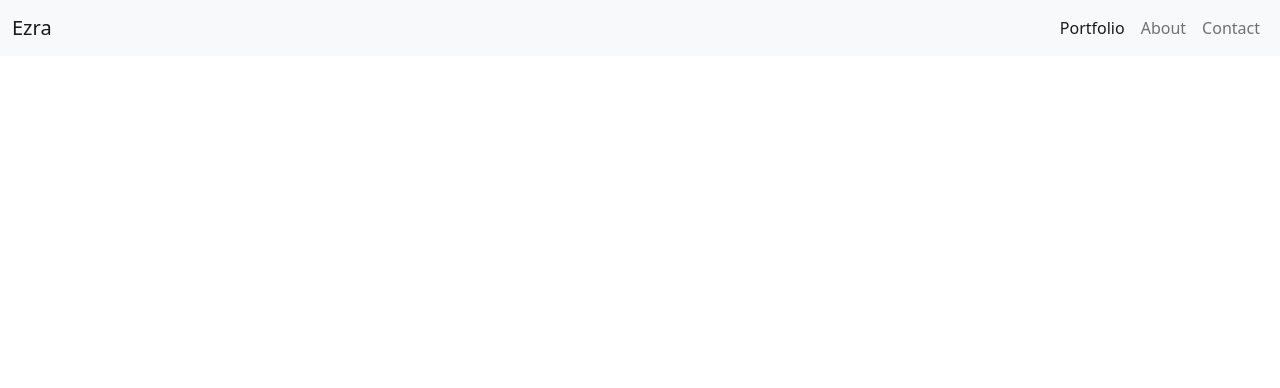
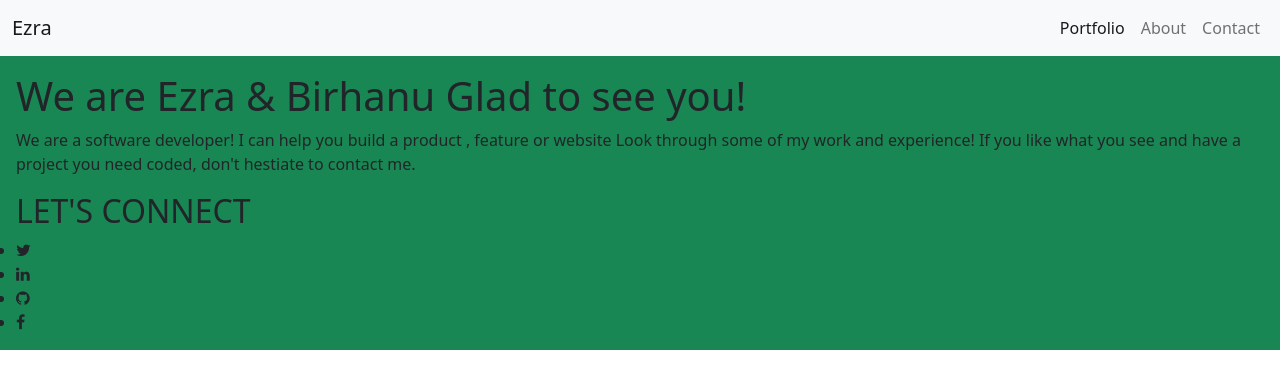
Before and after one commit to ezraermy/portfolio-bootstrap-old, a plain HTML site: page index.html in a window 1280 px wide. Drawn offline with nearby package versions, Linux system fonts and the light colour scheme.

Commit message:
Add headline section

```diff
--- a/index.html
+++ b/index.html
@@ -1,17 +1,26 @@
 <!DOCTYPE html>
 <html lang="en">
   <head>
-  <meta charset="UTF-8">
-  <meta http-equiv="X-UA-Compatible" content="IE=edge">
-  <meta name="viewport" content="width=device-width, initial-scale=1.0">
+    <meta charset="UTF-8" />
+    <meta http-equiv="X-UA-Compatible" content="IE=edge" />
+    <meta name="viewport" content="width=device-width, initial-scale=1.0" />
     <!-- Latest compiled and minified CSS -->
-  <link href="https://cdn.jsdelivr.net/npm/bootstrap@5.2.2/dist/css/bootstrap.min.css" rel="stylesheet">
+    <link
+      href="https://cdn.jsdelivr.net/npm/bootstrap@5.2.2/dist/css/bootstrap.min.css"
+      rel="stylesheet"
+    />
     <!-- Latest compiled JavaScript -->
     <script src="https://cdn.jsdelivr.net/npm/bootstrap@5.2.2/dist/js/bootstrap.bundle.min.js"></script>
+    <link
+      rel="stylesheet"
+      href="https://cdnjs.cloudflare.com/ajax/libs/font-awesome/4.7.0/css/font-awesome.min.css"
+    />
+    <link rel="stylesheet" href="styles.css">
+
     <title>Ezra Yehuwalashet</title>
   </head>
   <body>
-  <nav class="navbar navbar-expand-sm bg-light navbar-light ">
+    <nav class="navbar navbar-expand-sm bg-light navbar-light">
       <div class="container-fluid">
         <a href="#" class="navbar-brand">Ezra</a>
         <ul class="navbar-nav">
@@ -27,5 +36,30 @@
         </ul>
       </div>
     </nav>
+    <section class=" container-fluid p-3 bg-success">
+      <h1 class="">We are Ezra & Birhanu Glad to see you!</h1>
+      <p class="">
+        We are a software developer! I can help you build a product , feature or
+        website Look through some of my work and experience! If you like what
+        you see and have a project you need coded, don't hestiate to contact me.
+      </p>
+      <div class="">
+        <h2 class="">LET'S CONNECT</h2>
+        <ul class="list-group ">
+          <li>
+            <i class="fa fa-twitter"></i>
+          </li>
+          <li>
+            <i class="fa fa-linkedin"></i>
+          </li>
+          <li>
+            <i class="fa fa-github"></i>
+          </li>
+          <li>
+            <i class="fa fa-facebook"></i>
+          </li>
+        </ul>
+      </div>
+    </section>
   </body>
 </html>
--- /dev/null
+++ b/styles.css
@@ -0,0 +1,4 @@
+
+.headline {
+    padding: 289px 260px;
+}
```
Lines whose indentation alone changed are shown as unchanged.
